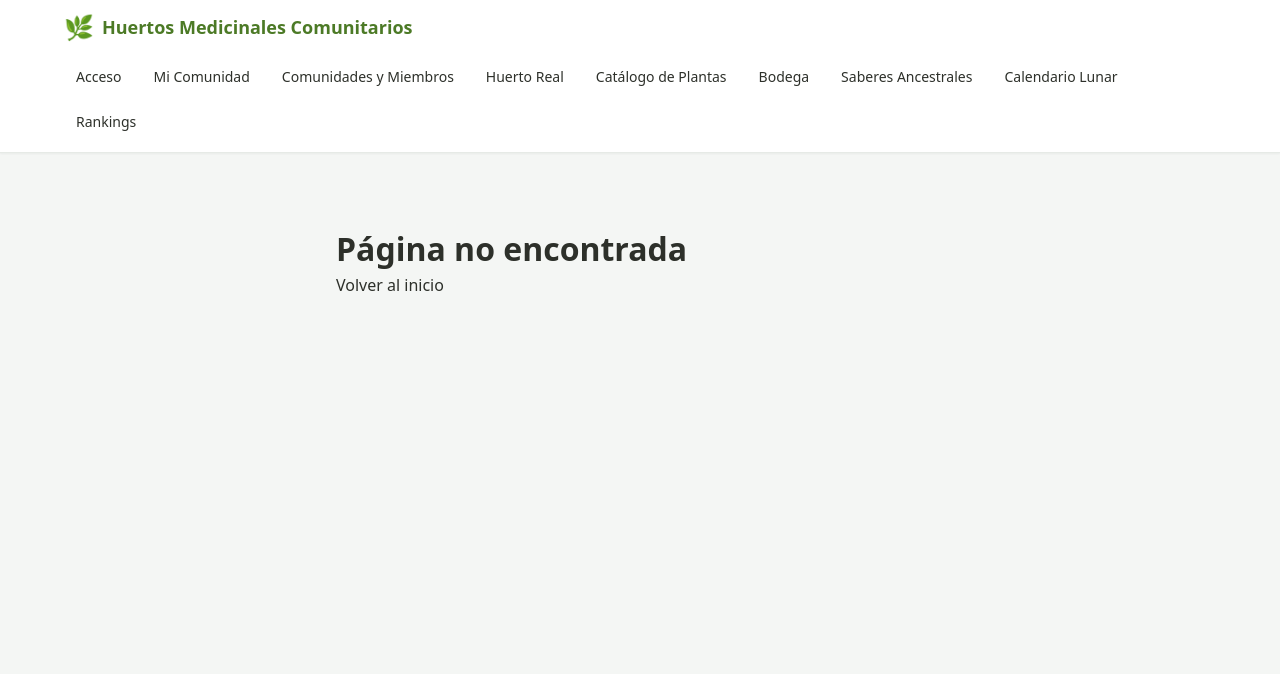
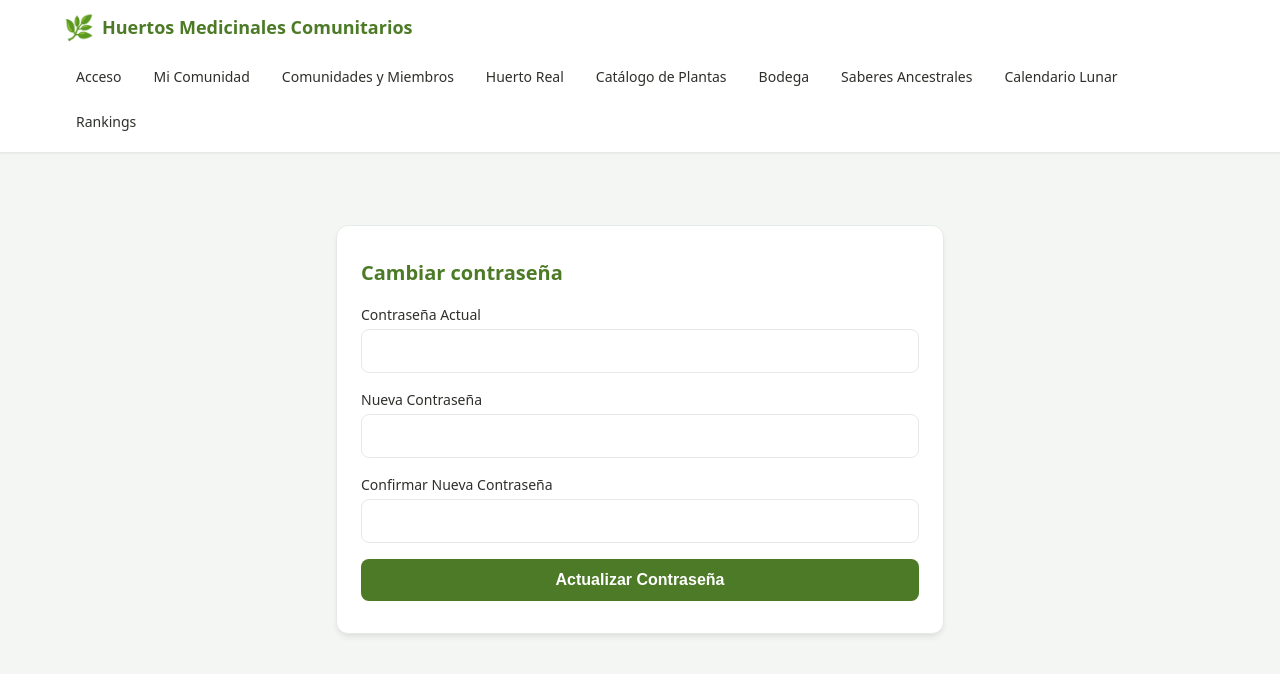
Before and after one commit to DanMeraDev/huertos-medicinales, a React (Vite) app in the folder frontend/: page /cambiar-clave in a window 1280 px wide. Shown: the top 674 px of the page. Built offline with nearby package versions, Linux system fonts and the light colour scheme.

Commit message:
feat(front): agrega el formulario de cambio de contraseña
Cierra #46

```diff
--- a/frontend/src/App.tsx
+++ b/frontend/src/App.tsx
@@ -1,5 +1,6 @@
 import { Navigate, Route, Routes } from 'react-router'
 import { Layout } from './components/Layout'
+import { CambiarClavePage } from './pages/CambiarClavePage'
 import { CrearUsuarioPage } from './pages/CrearUsuarioPage'
 import { CalendarioLunarPage } from './pages/CalendarioLunarPage'
 import { CatalogoPlantasPage } from './pages/CatalogoPlantasPage'
@@ -22,6 +23,7 @@ export default function App() {
         <Route path="/comunidades" element={<DirectorioComunidadesPage />} />
         <Route path="/catalogo-plantas" element={<CatalogoPlantasPage />} />
         <Route path="/login" element={<LoginPage />} />
+        <Route path="/cambiar-clave" element={<CambiarClavePage />} />
         <Route path="/mi-comunidad" element={<MiComunidadPage />} />
         <Route path="/usuarios/nuevo" element={<CrearUsuarioPage />} />
         <Route path="/ranking/comunidades" element={<RankingComunidadesPage />} />
--- /dev/null
+++ b/frontend/src/features/auth/CambiarClaveForm.css
@@ -0,0 +1,31 @@
+.cambiar-clave {
+  display: flex;
+  flex-direction: column;
+  gap: var(--espacio-4);
+  padding: var(--espacio-6) var(--espacio-4);
+  background-color: var(--color-superficie);
+  border: var(--borde-ancho) solid var(--color-borde);
+  border-radius: var(--radio-lg);
+  box-shadow: var(--sombra-md);
+}
+
+.cambiar-clave-titulo {
+  margin: 0;
+  font-size: var(--texto-xl);
+  color: var(--color-primario);
+}
+
+.cambiar-clave .campo-control {
+  min-height: 44px;
+}
+
+.cambiar-clave-boton {
+  width: 100%;
+  padding: var(--espacio-3) var(--espacio-4);
+}
+
+@media (min-width: 640px) {
+  .cambiar-clave {
+    padding: var(--espacio-8) var(--espacio-6);
+  }
+}
--- /dev/null
+++ b/frontend/src/features/auth/CambiarClaveForm.tsx
@@ -0,0 +1,104 @@
+import { useEffect, useState, type FormEvent } from 'react'
+import { useNavigate } from 'react-router'
+import { ApiError } from '../../api/client'
+import { Boton } from '../../components/Boton'
+import { CampoTexto } from '../../components/CampoTexto'
+import { Modal } from '../../components/Modal'
+import { Notificacion, type NotificacionProps } from '../../components/Notificacion'
+import { cambiarClave, type CambiarClaveRequest } from './authApi'
+import './CambiarClaveForm.css'
+
+const CLAVES_VACIAS: CambiarClaveRequest = { passwordActual: '', nuevaPassword: '', confirmarPassword: '' }
+const ESPERA_REDIRECCION_MS = 1500
+
+export function CambiarClaveForm() {
+  const navegar = useNavigate()
+  const [claves, setClaves] = useState<CambiarClaveRequest>(CLAVES_VACIAS)
+  const [confirmando, setConfirmando] = useState(false)
+  const [enviando, setEnviando] = useState(false)
+  const [errorServidor, setErrorServidor] = useState<ApiError | null>(null)
+  const [aviso, setAviso] = useState<NotificacionProps | null>(null)
+  const noCoinciden = claves.confirmarPassword !== '' && claves.nuevaPassword !== claves.confirmarPassword
+
+  useEffect(() => {
+    if (aviso?.tipo !== 'exito') return
+    const temporizador = setTimeout(() => navegar('/'), ESPERA_REDIRECCION_MS)
+    return () => clearTimeout(temporizador)
+  }, [aviso, navegar])
+
+  function cambiar(campo: keyof CambiarClaveRequest) {
+    return (valor: string) => setClaves((anteriores) => ({ ...anteriores, [campo]: valor }))
+  }
+
+  function pedirConfirmacion(evento: FormEvent<HTMLFormElement>) {
+    evento.preventDefault()
+    if (!noCoinciden) setConfirmando(true)
+  }
+
+  async function confirmar() {
+    setConfirmando(false)
+    setEnviando(true)
+    setErrorServidor(null)
+    setAviso(null)
+    try {
+      const respuesta = await cambiarClave(claves)
+      setAviso({ tipo: 'exito', mensaje: respuesta.mensaje })
+    } catch (falla) {
+      if (!(falla instanceof ApiError)) {
+        throw falla
+      }
+      setErrorServidor(falla)
+      setAviso({ tipo: 'error', mensaje: falla.message })
+      setClaves(CLAVES_VACIAS)
+      setEnviando(false)
+    }
+  }
+
+  return (
+    <form className="cambiar-clave" onSubmit={pedirConfirmacion}>
+      <h1 className="cambiar-clave-titulo">Cambiar contraseña</h1>
+      {aviso && <Notificacion tipo={aviso.tipo} mensaje={aviso.mensaje} />}
+      <CampoTexto
+        etiqueta="Contraseña Actual"
+        type="password"
+        autoComplete="current-password"
+        required
+        valor={claves.passwordActual}
+        alCambiar={cambiar('passwordActual')}
+        error={errorServidor?.errores?.passwordActual}
+      />
+      <CampoTexto
+        etiqueta="Nueva Contraseña"
+        type="password"
+        autoComplete="new-password"
+        required
+        valor={claves.nuevaPassword}
+        alCambiar={cambiar('nuevaPassword')}
+        error={errorServidor?.errores?.nuevaPassword}
+      />
+      <CampoTexto
+        etiqueta="Confirmar Nueva Contraseña"
+        type="password"
+        autoComplete="new-password"
+        required
+        valor={claves.confirmarPassword}
+        alCambiar={cambiar('confirmarPassword')}
+        error={noCoinciden ? 'La nueva contraseña y su confirmación no coinciden' : errorServidor?.errores?.confirmarPassword}
+      />
+      <Boton type="submit" className="cambiar-clave-boton" disabled={enviando}>
+        {enviando ? 'Actualizando…' : 'Actualizar Contraseña'}
+      </Boton>
+      <Modal
+        abierto={confirmando}
+        titulo="Confirmar cambio de contraseña"
+        alCancelar={() => setConfirmando(false)}
+        acciones={<Boton onClick={confirmar}>Sí, cambiar contraseña</Boton>}
+      >
+        <p>
+          ¿Estás seguro de que deseas actualizar tu contraseña de acceso? A partir de tu próximo inicio de sesión
+          deberás utilizar tu nueva clave.
+        </p>
+      </Modal>
+    </form>
+  )
+}
--- a/frontend/src/features/auth/authApi.ts
+++ b/frontend/src/features/auth/authApi.ts
@@ -1,4 +1,4 @@
-import { apiPost } from '../../api/client'
+import { apiPost, apiPut } from '../../api/client'
 
 export type Rol = 'TECNICO_SIS' | 'TECNICO_MSP' | 'RESPONSABLE_COMUNIDAD'
 
@@ -19,3 +19,17 @@ export interface LoginResponse {
 
 export const iniciarSesion = (credenciales: LoginRequest) =>
   apiPost<LoginResponse>('/publico/auth/login', credenciales)
+
+export interface CambiarClaveRequest {
+  passwordActual: string
+  nuevaPassword: string
+  confirmarPassword: string
+}
+
+export interface CambioClaveResponse {
+  mensaje: string
+  requiereCambioClave: boolean
+}
+
+export const cambiarClave = (datos: CambiarClaveRequest) =>
+  apiPut<CambioClaveResponse>('/usuarios/cambiar-clave', datos)
--- /dev/null
+++ b/frontend/src/pages/CambiarClavePage.tsx
@@ -0,0 +1,10 @@
+import { CambiarClaveForm } from '../features/auth/CambiarClaveForm'
+import './LoginPage.css'
+
+export function CambiarClavePage() {
+  return (
+    <section className="login-pagina">
+      <CambiarClaveForm />
+    </section>
+  )
+}
```
